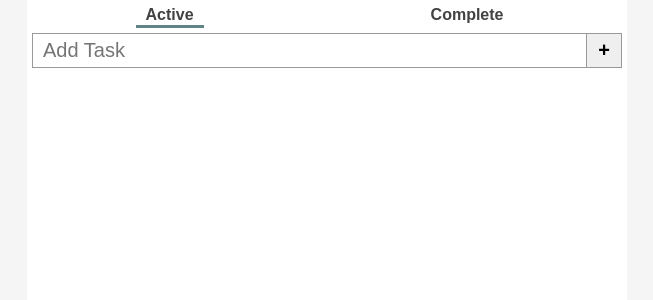
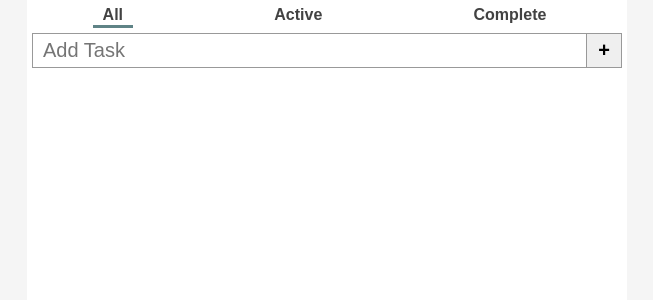
Before and after one commit to sequoian/tasks, a React (Create React App) app: page / in a window 1280 px wide. Shown: the top 300 px of the page, without its empty margins (313-966 px from the left). Built offline with nearby package versions, Linux system fonts and the light colour scheme.

Commit message:
added "All" page

```diff
--- a/src/js/App.js
+++ b/src/js/App.js
@@ -8,7 +8,7 @@ class App extends Component {
     super(props);
     // set initial state
     this.state = {
-      currentPage: Pages.ACTIVE,
+      currentPage: Pages.ALL,
       text: '',
       tasks: []
     }
@@ -102,12 +102,14 @@ class App extends Component {
   getFilteredTasks() {
     const { tasks } = this.state;
     switch(this.state.currentPage) {
+      case Pages.ALL:
+        return tasks;
       case Pages.ACTIVE:
         return tasks.filter(task => !task.complete);
       case Pages.COMPLETE:
         return tasks.filter(task => task.complete);
       default:
-        return tasks
+        return [];
     }
   }
 
--- a/src/js/Nav.js
+++ b/src/js/Nav.js
@@ -3,12 +3,21 @@ import PropTypes from 'prop-types';
 
 // Enum for the page states
 export const Pages = {
+  ALL: 'all',
   ACTIVE: 'active',
-  COMPLETE: 'complete'
+  COMPLETE: 'complete',
+
 }
 
 const NavBar = ({ currentPage, setPage }) => (
   <ul className="nav">
+    <NavLink
+      thisPage={Pages.ALL}
+      currentPage={currentPage}
+      setPage={setPage}
+    >
+      All
+    </NavLink>
     <NavLink
       thisPage={Pages.ACTIVE}
       currentPage={currentPage}
```
